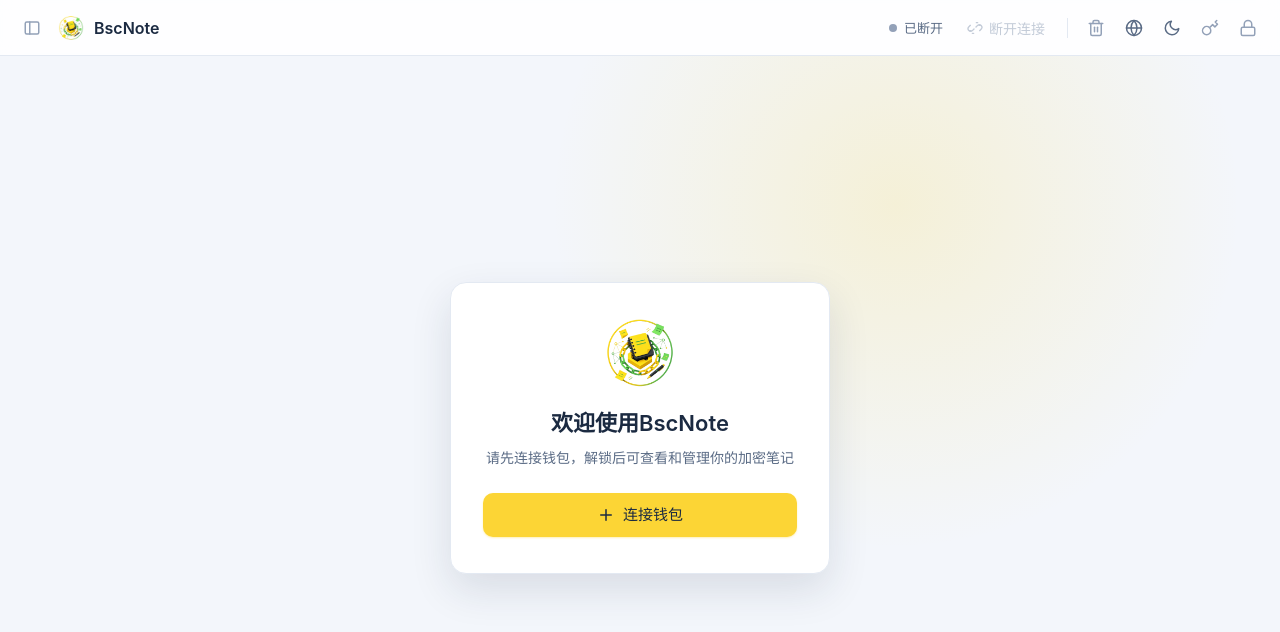
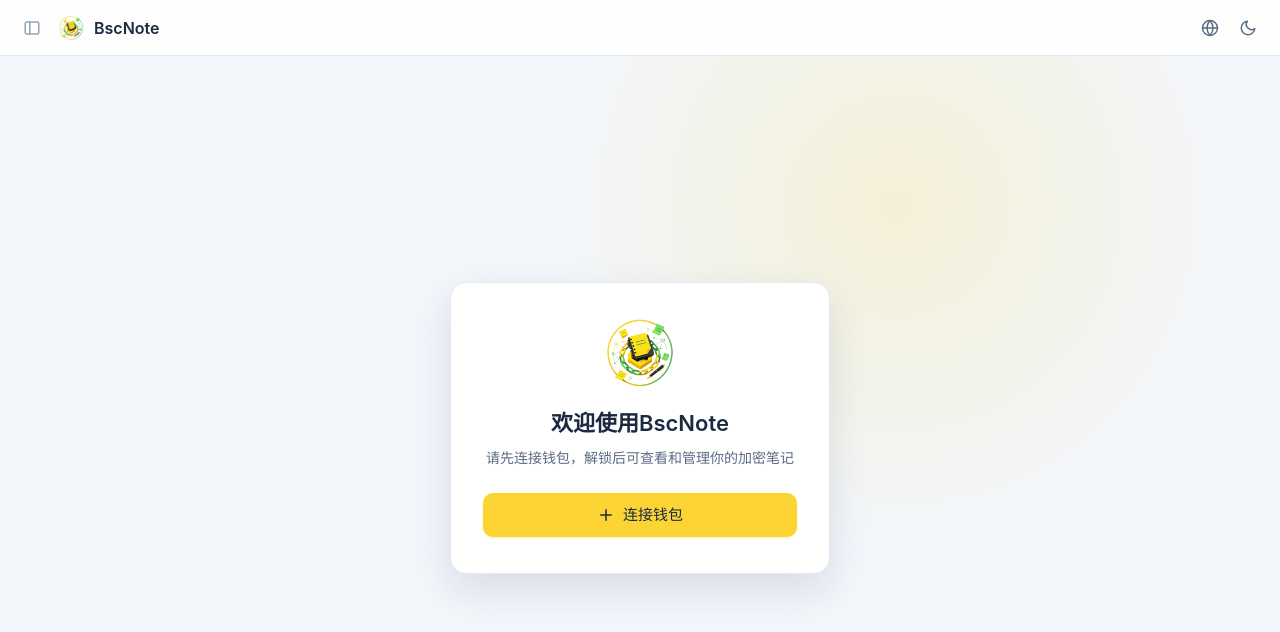
Before and after one commit to bscnote/bscnote_web, a Vue app: page / in a window 1280 px wide. Shown: the top 632 px of the page. Built offline with nearby package versions, Linux system fonts and the light colour scheme.

Commit message:
hide some buttons before go to the app page

```diff
--- a/src/components/TopBar.vue
+++ b/src/components/TopBar.vue
@@ -20,12 +20,12 @@
 		</div>
 
 		<div class="topbar-right">
-			<div class="conn-group" aria-live="polite">
+			<div v-if="online" class="conn-group" aria-live="polite">
 				<span class="conn-dot" :class="connection"></span>
 				<span class="conn-text">{{ connText }}</span>
 			</div>
-			<button class="btn-text" :data-tip="$t('topbar.disconnect')"
-				:disabled="!online || connection !== 'connected'" @click="$emit('disconnect')">
+			<button v-if="online" class="btn-text" :data-tip="$t('topbar.disconnect')"
+				:disabled="connection !== 'connected'" @click="$emit('disconnect')">
 				<svg viewBox="0 0 24 24" fill="none" stroke="currentColor" stroke-width="2" stroke-linecap="round"
 					stroke-linejoin="round">
 					<path d="M13.5 10.5 15.9 8.1a3.9 3.9 0 0 1 5.5 5.5l-2.4 2.4"></path>
@@ -37,8 +37,8 @@
 				</svg>
 				<span class="btn-label">{{ $t('topbar.disconnect') }}</span>
 			</button>
-			<span class="topbar-divider"></span>
-			<button class="icon-btn" :data-tip="$t('topbar.trash')" :aria-label="$t('topbar.trash')" :disabled="!online"
+			<span v-if="online" class="topbar-divider"></span>
+			<button v-if="online" class="icon-btn" :data-tip="$t('topbar.trash')" :aria-label="$t('topbar.trash')"
 				@click="$emit('open-trash')">
 				<svg viewBox="0 0 24 24" fill="none" stroke="currentColor" stroke-width="2" stroke-linecap="round"
 					stroke-linejoin="round">
@@ -54,8 +54,8 @@
 			<LangSwitcher />
 			<!-- 主题切换（深色/浅色） -->
 			<ThemeSwitcher />
-			<button class="icon-btn" :data-tip="$t('topbar.changePassword')" :aria-label="$t('topbar.changePassword')"
-				:disabled="!online" @click="$emit('open-password')">
+			<button v-if="online" class="icon-btn" :data-tip="$t('topbar.changePassword')"
+				:aria-label="$t('topbar.changePassword')" @click="$emit('open-password')">
 				<svg viewBox="0 0 24 24" fill="none" stroke="currentColor" stroke-width="2" stroke-linecap="round"
 					stroke-linejoin="round">
 					<path
@@ -63,8 +63,8 @@
 					</path>
 				</svg>
 			</button>
-			<button class="icon-btn tip-left" :data-tip="$t('topbar.lock')" :aria-label="$t('topbar.lock')"
-				:disabled="!online" @click="$emit('lock')">
+			<button v-if="online" class="icon-btn tip-left" :data-tip="$t('topbar.lock')" :aria-label="$t('topbar.lock')"
+				@click="$emit('lock')">
 				<svg viewBox="0 0 24 24" fill="none" stroke="currentColor" stroke-width="2" stroke-linecap="round"
 					stroke-linejoin="round">
 					<rect x="3" y="11" width="18" height="11" rx="2"></rect>
```
